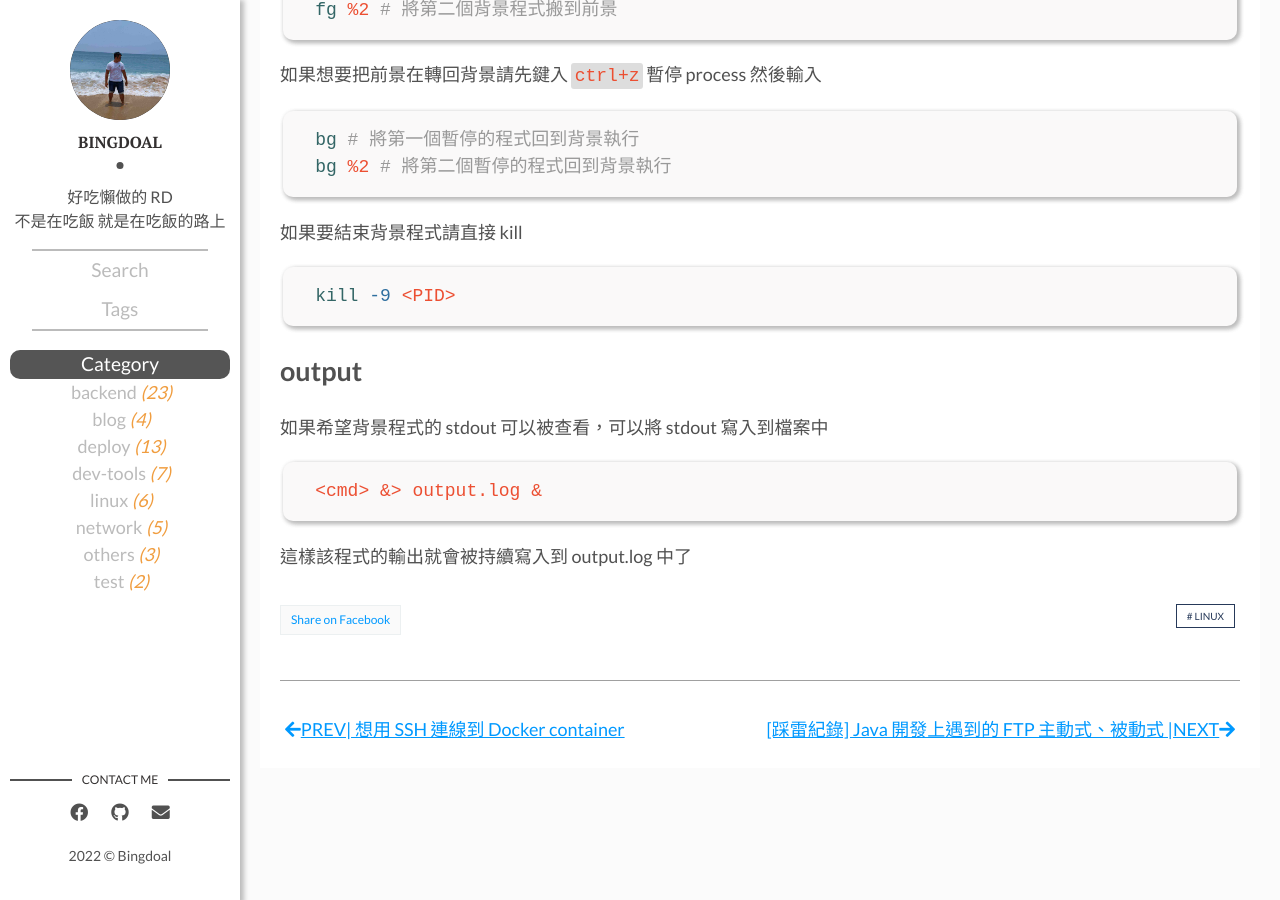
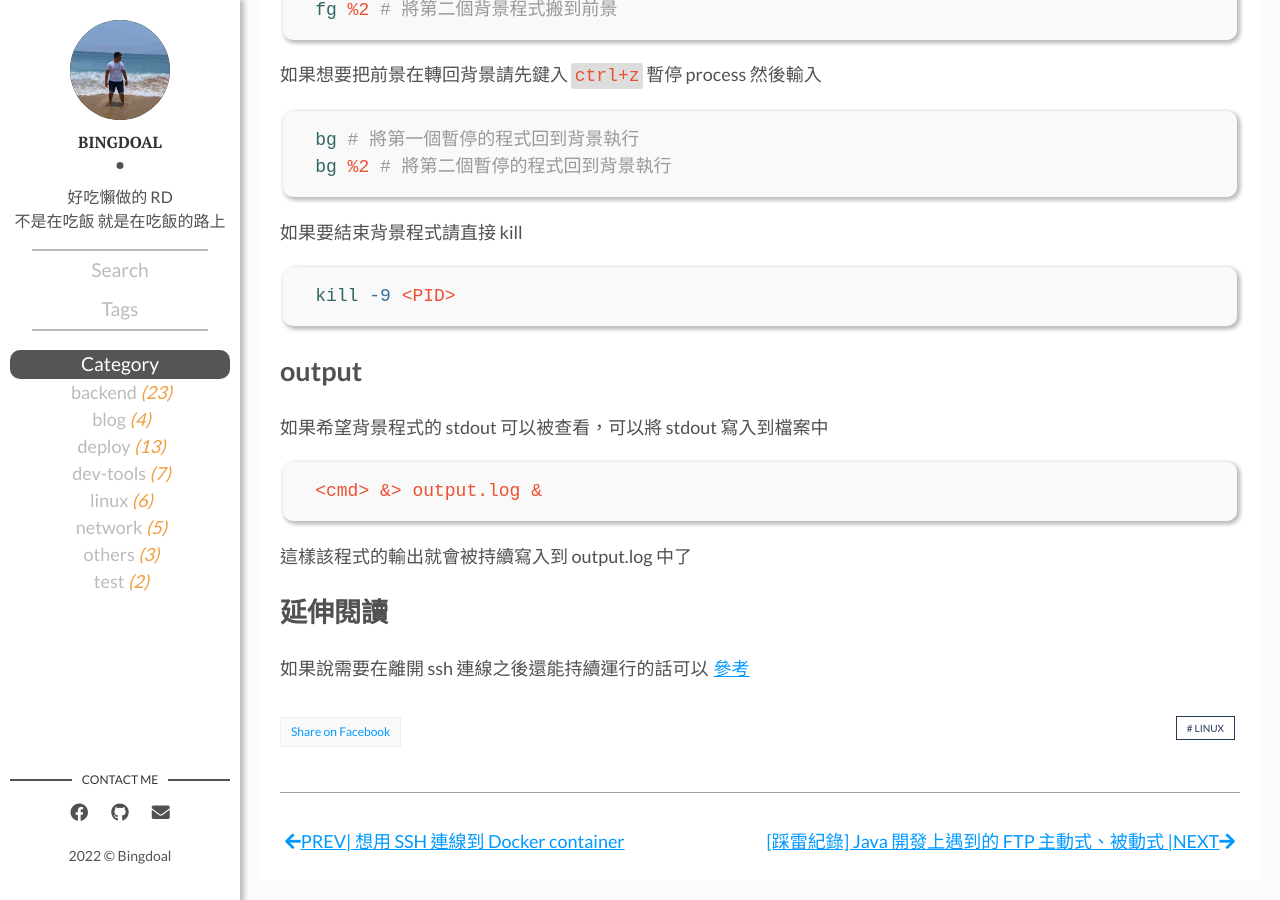
Before and after one commit to Bingdoal/bingdoal.github.io, a Jekyll site: the page built from _posts/2021/2021-03-03-linux-run-in-background.md, in a window 1280 px wide and 900 px high, scrolled down 1140 px. Built offline with Jekyll 4.4.1, drawn with Linux system fonts in a browser that asks for light colours; comment, search, counter and statistics services are not loaded.

Commit message:
add aditional resource.

````diff
--- a/_posts/2021/2021-03-03-linux-run-in-background.md
+++ b/_posts/2021/2021-03-03-linux-run-in-background.md
@@ -51,3 +51,7 @@ kill -9 <PID>
 ```
 
 這樣該程式的輸出就會被持續寫入到 output.log 中了
+
+## 延伸閱讀
+
+如果說需要在離開 ssh 連線之後還能持續運行的話可以[參考](https://bingdoal.github.io/linux/2022/03/linux-run-in-background-after-exit-ssh/)
````
